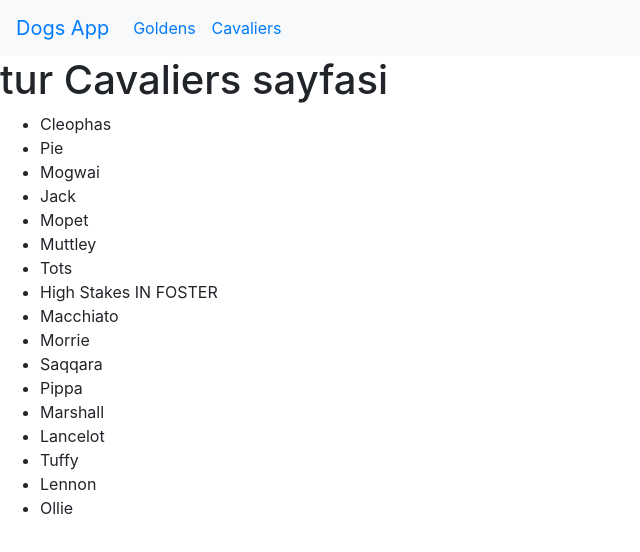
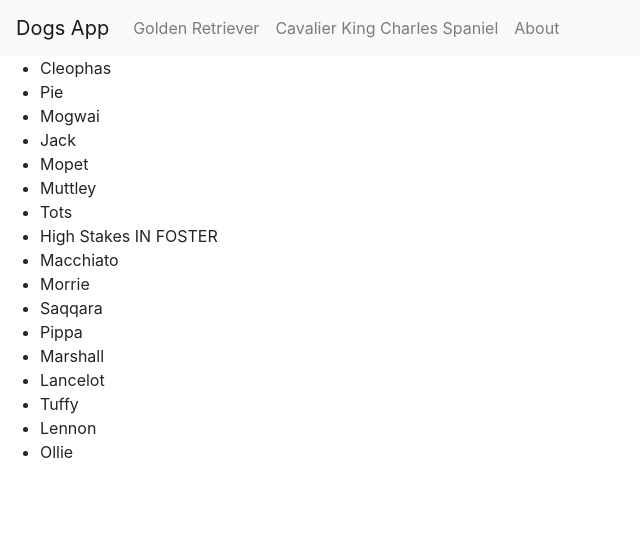
Before and after one commit to 1t1e1/dogs-app, a React (Create React App) app: page /tur/cavalier-king-charles-spaniel in a window 1280 px wide. Shown: the top 552 px of the page, without its empty margins (0-640 px from the left). Built offline with nearby package versions, Linux system fonts and the light colour scheme.

Commit message:
edit, refactor

```diff
--- a/src/App.js
+++ b/src/App.js
@@ -1,6 +1,6 @@
 import React from "react";
 import "bootstrap/dist/css/bootstrap.min.css";
-import Header from "./Header";
+import Header from "./containers/Header";
 import routes from "./routes";
 import { Switch, Route } from "react-router-dom";
 
--- a/src/containers/Cavaliers.js
+++ /dev/null
@@ -1,18 +0,0 @@
-import React from "react";
-import dogsData from "../dogsdata";
-
-export default function Cavaliers() {
-    const Cavaliers = dogsData.filter(
-        (dog) => dog.breed === "Cavalier King Charles Spaniel",
-    );
-    return (
-        <div>
-            <h1>tur Cavaliers sayfasi</h1>
-            <ul>
-                {Cavaliers.map((dog) => (
-                    <li key={dog.id}>{dog.name}</li>
-                ))}
-            </ul>
-        </div>
-    );
-}
--- /dev/null
+++ b/src/containers/FilteredDogList.js
@@ -0,0 +1,33 @@
+import React from "react";
+import dogsData from "../dogsdata";
+
+export default function DogList(props) {
+    const yazilanTur = props.match.params.yazilanTur;
+
+    let turUrlFriendly;
+    if (yazilanTur === "golden-retriever") {
+        turUrlFriendly = "Golden Retriever";
+    } else if (yazilanTur === "cavalier-king-charles-spaniel") {
+        turUrlFriendly = "Cavalier King Charles Spaniel";
+    } else {
+        turUrlFriendly = "";
+    }
+
+    const filteredData = dogsData.filter((dog) => dog.breed === turUrlFriendly);
+    console.log(props);
+    return turUrlFriendly ? (
+        <ul>
+            {filteredData.map((dog) => (
+                <li key={dog.id}>{dog.name} </li>
+            ))}
+        </ul>
+    ) : (
+        <div>
+            <h1> Url may be wrong. Careful! </h1>
+            <p>
+                {" "}
+                url is <i>{yazilanTur}</i>
+            </p>
+        </div>
+    );
+}
--- a/src/containers/Goldens.js
+++ /dev/null
@@ -1,17 +0,0 @@
-import React from "react";
-
-import dogsData from "../dogsdata";
-
-export default function Goldens() {
-    const goldens = dogsData.filter((dog) => dog.breed === "Golden Retriever");
-    return (
-        <div>
-            <h1>tur Golden sayfasi</h1>
-            <ul>
-                {goldens.map((dog) => (
-                    <li key={dog.id}>{dog.name}</li>
-                ))}
-            </ul>
-        </div>
-    );
-}
--- a/src/Header.js
+++ b/src/containers/Header.js
@@ -9,7 +9,8 @@ import {
     NavLink,
 } from "reactstrap";
 import { Link } from "react-router-dom";
-import routes from "./routes";
+
+import routes from "../nav";
 
 const Header = (props) => {
     const [isOpen, setIsOpen] = useState(false);
@@ -19,23 +20,19 @@ const Header = (props) => {
     return (
         <div>
             <Navbar color="light" light expand="md">
-                <NavbarBrand>
-                    <Link to="/">Dogs App</Link>
+                <NavbarBrand tag={Link} to="/">
+                    Dogs App
                 </NavbarBrand>
                 <NavbarToggler onClick={toggle} />
                 <Collapse isOpen={isOpen} navbar>
                     <Nav className="mr-auto" navbar>
-                        {routes
-                            .filter((route) => route.path !== "/")
-                            .map((route) => (
-                                <NavItem>
-                                    <NavLink>
-                                        <Link to={route.path}>
-                                            {route.title}
-                                        </Link>
-                                    </NavLink>
-                                </NavItem>
-                            ))}
+                        {routes.map((route) => (
+                            <NavItem key={route.path}>
+                                <NavLink tag={Link} to={route.path}>
+                                    {route.title}
+                                </NavLink>
+                            </NavItem>
+                        ))}
                     </Nav>
                 </Collapse>
             </Navbar>
--- /dev/null
+++ b/src/nav.js
@@ -0,0 +1,16 @@
+const nav = [
+    {
+        path: "/tur/golden-retriever",
+        title: "Golden Retriever",
+    },
+    {
+        path: "/tur/cavalier-king-charles-spaniel",
+        title: "Cavalier King Charles Spaniel",
+    },
+    {
+        path: "/about",
+        title: "About",
+    },
+];
+
+export default nav;
--- a/src/routes.js
+++ b/src/routes.js
@@ -1,6 +1,6 @@
+import React from "react";
 import Homepage from "./containers/Homepage";
-import Cavaliers from "./containers/Cavaliers";
-import Goldens from "./containers/Goldens";
+import FilteredDogList from "./containers/FilteredDogList";
 
 const routes = [
     {
@@ -10,16 +10,15 @@ const routes = [
         title: "Dogs App",
     },
     {
-        path: "/tur/golden-retriever",
+        path: "/tur/:yazilanTur",
         isExact: true,
-        component: Goldens,
-        title: "Goldens",
+        component: FilteredDogList,
     },
     {
-        path: "/tur/cavalier-king-charles-spaniel",
-        isExact: true,
-        component: Cavaliers,
-        title: "Cavaliers",
+        path: "/about",
+        isExact: false,
+        component: () => <div> hakimizda </div>,
+        title: "About",
     },
 ];
 
```
